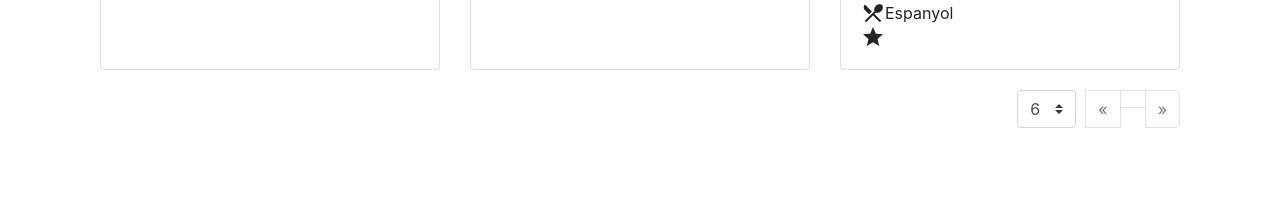
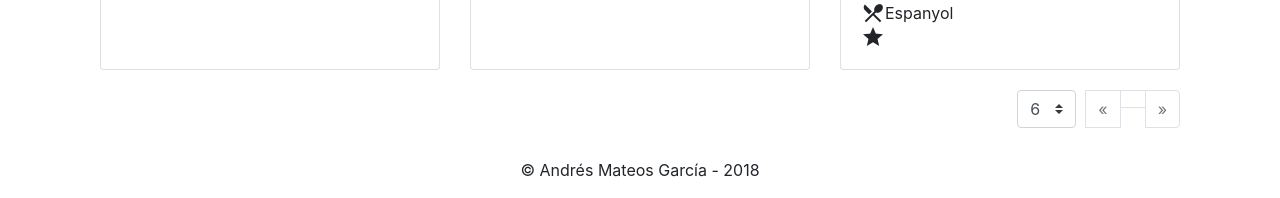
Before and after one commit to amgxv/mossegada_web, a Django app: template mossegada_app/web_restaurants/templates/web_restaurants/home.html in a window 1280 px wide. Shown: the part 2429-2627 px from the top of the page. Before the commit the page ends 2557 px from the top, so only its background shows below. Run offline with Django 3.2, Linux system fonts and the light colour scheme; the template is opened without the code that fills it: values that come from a table or form of the project are taken from there, others are empty; data comes from the database, SQL or seed files in the repository; some libraries are stand-ins or nearby versions.

Commit message:
edit home

```diff
--- a/mossegada_app/web_restaurants/templates/web_restaurants/home.html
+++ b/mossegada_app/web_restaurants/templates/web_restaurants/home.html
@@ -144,11 +144,12 @@
             </div>
         </div>
         {% endif %}
+
+        {% block footer %}
+        <footer>
+            <p class="text-center">© Andrés Mateos García - 2018</p>
+        </footer>
         {% endblock %}
+    {% endblock %}
 
-    {% block footer %}
-    <footer>
-        <p class="text-center">© Andrés Mateos García - 2018</p>
-    </footer>
-    {% endblock %}
 </body>
```
